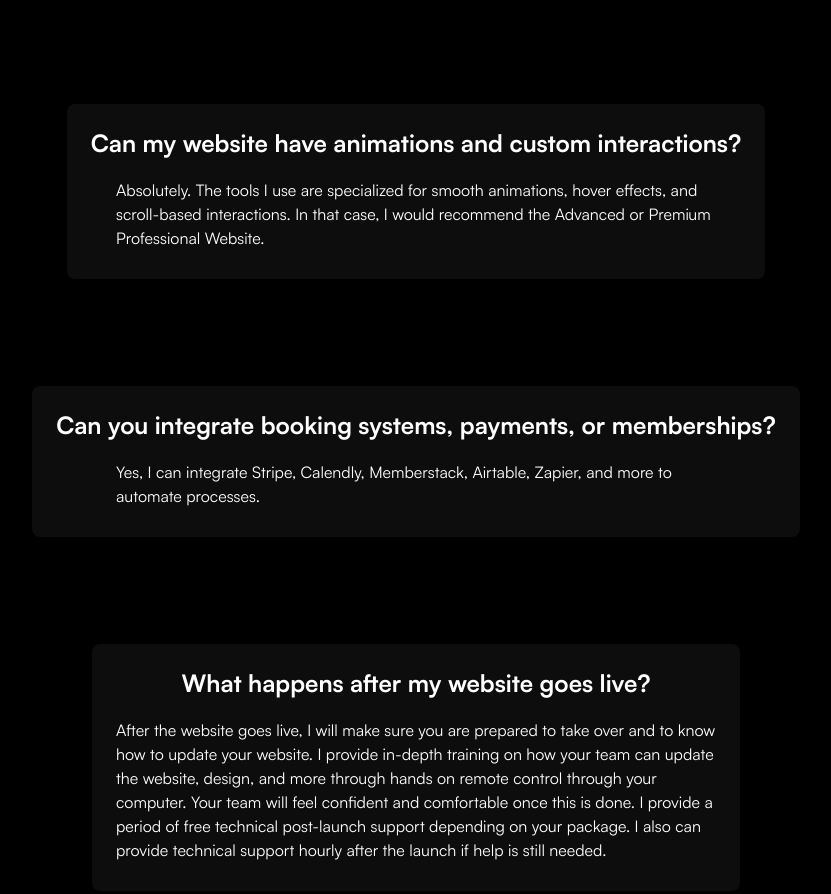
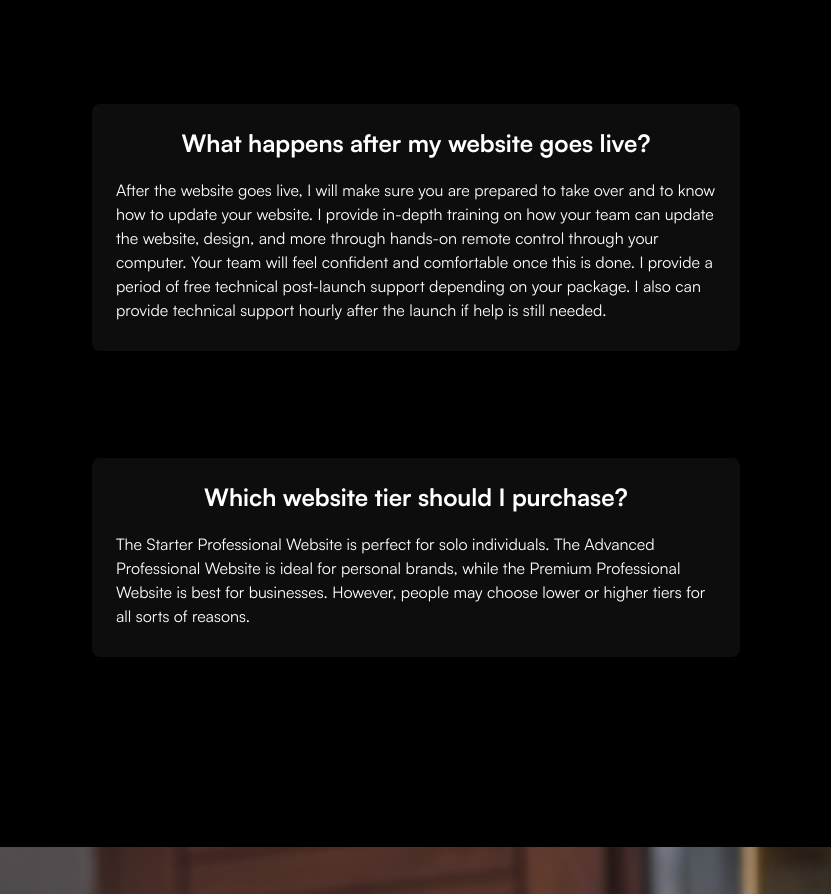
Before and after one commit to kywebb/iro-web-design, a website: page faq.html in a window 1280 px wide. Shown: the part 892-1786 px from the top of the page, without its empty margins (224-1055 px from the left). Drawn offline with nearby package versions, Linux system fonts and the light colour scheme.

Commit message:
fixed faq boxes to be all the same by deleting the inconsistent ones

```diff
--- a/faq.html
+++ b/faq.html
@@ -115,28 +115,14 @@
             </div>
           </div>
 
-          <div class="faq-item" style="margin-bottom: 30px;">
-            <h3 style="font-size: 1.5em; margin: 0;">Can my website have animations and custom interactions?</h3>
-            <div style="max-width: 600px; margin: 0 auto; text-align: left; margin-top: 15px;">
-              <p style="font-size: 1em; margin: 5px 0;">Absolutely. The tools I use are specialized for smooth
-                animations, hover effects, and scroll-based interactions. In that case, I would recommend the Advanced
-                or Premium Professional Website.</p>
-            </div>
-          </div>
 
-          <div class="faq-item" style="margin-bottom: 30px;">
-            <h3 style="font-size: 1.5em; margin: 0;">Can you integrate booking systems, payments, or memberships?</h3>
-            <div style="max-width: 600px; margin: 0 auto; text-align: left; margin-top: 15px;">
-              <p style="font-size: 1em; margin: 5px 0;">Yes, I can integrate Stripe, Calendly, Memberstack, Airtable, Zapier,
-                and more to automate processes.</p>
-            </div>
-          </div>
+
           <div class="faq-item" style="margin-bottom: 30px;">
             <h3 style="font-size: 1.5em; margin: 0;">What happens after my website goes live?</h3>
             <div style="max-width: 600px; margin: 0 auto; text-align: left; margin-top: 15px;">
               <p style="font-size: 1em; margin: 5px 0;">After the website goes live, I will make sure you are prepared to
                 take over and to know how to update your website. I provide in-depth training on how your team can update
-                the website, design, and more through hands on remote control through your computer. Your team will feel
+                the website, design, and more through hands-on remote control through your computer. Your team will feel
                 confident and comfortable once this is done. I provide a period of free technical post-launch support depending
                 on your package. I also can provide technical support hourly after the launch if help is still needed.</p>
             </div>
```
